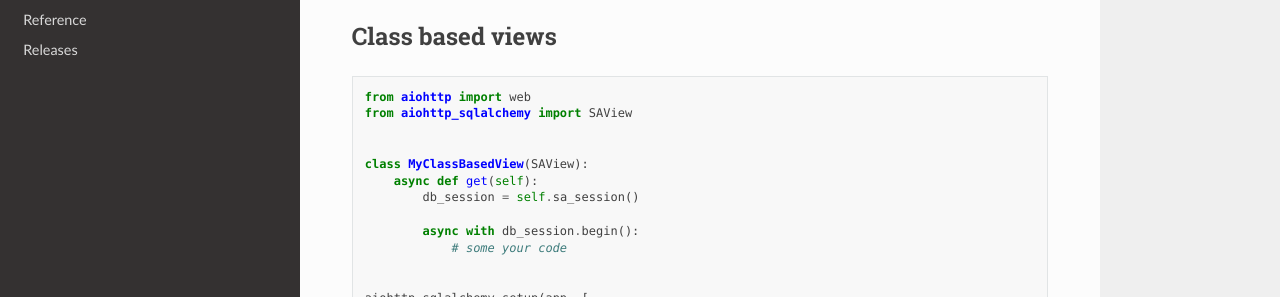
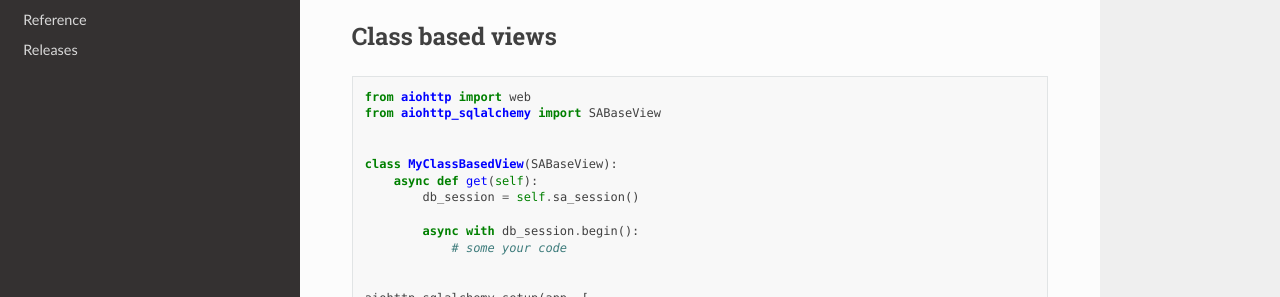
Before and after one commit to ri-gilfanov/aiohttp-sqlalchemy, a Sphinx documentation site: the page built from docs/quickstart.rst, in a window 1280 px wide and 900 px high, scrolled down 1270 px. Shown: the part 341-638 px from the top of the window. Built offline with Sphinx 7.4.7 and the Read the Docs theme 2.0.0, drawn with Linux system fonts in a browser that asks for light colours.

Commit message:
Update docs

```diff
--- a/docs/advansed.rst
+++ b/docs/advansed.rst
@@ -90,14 +90,14 @@ You can apply ``sa_decorator(key)`` with class based views. For example:
 .. code-block:: python
 
   from aiohttp import web
-  from aiohttp_sqlalchemy import SAView, sa_decorator
+  from aiohttp_sqlalchemy import SABaseView, sa_decorator
 
 
   SPECIFIC_DB_KEY = 'sa_specific'
   SPECIFIC_DB_URL = 'sqlite+aiosqlite:///'
 
 
-  class SpecificHandler(SAView):
+  class SpecificHandler(SABaseView):
       @property
       def specific_session(self):
           return self.sa_session(SPECIFIC_DB_KEY)
--- a/docs/quickstart.rst
+++ b/docs/quickstart.rst
@@ -90,10 +90,10 @@ Class based views
 .. code-block:: python
 
   from aiohttp import web
-  from aiohttp_sqlalchemy import SAView
+  from aiohttp_sqlalchemy import SABaseView
 
 
-  class MyClassBasedView(SAView):
+  class MyClassBasedView(SABaseView):
       async def get(self):
           db_session = self.sa_session()
 
```
